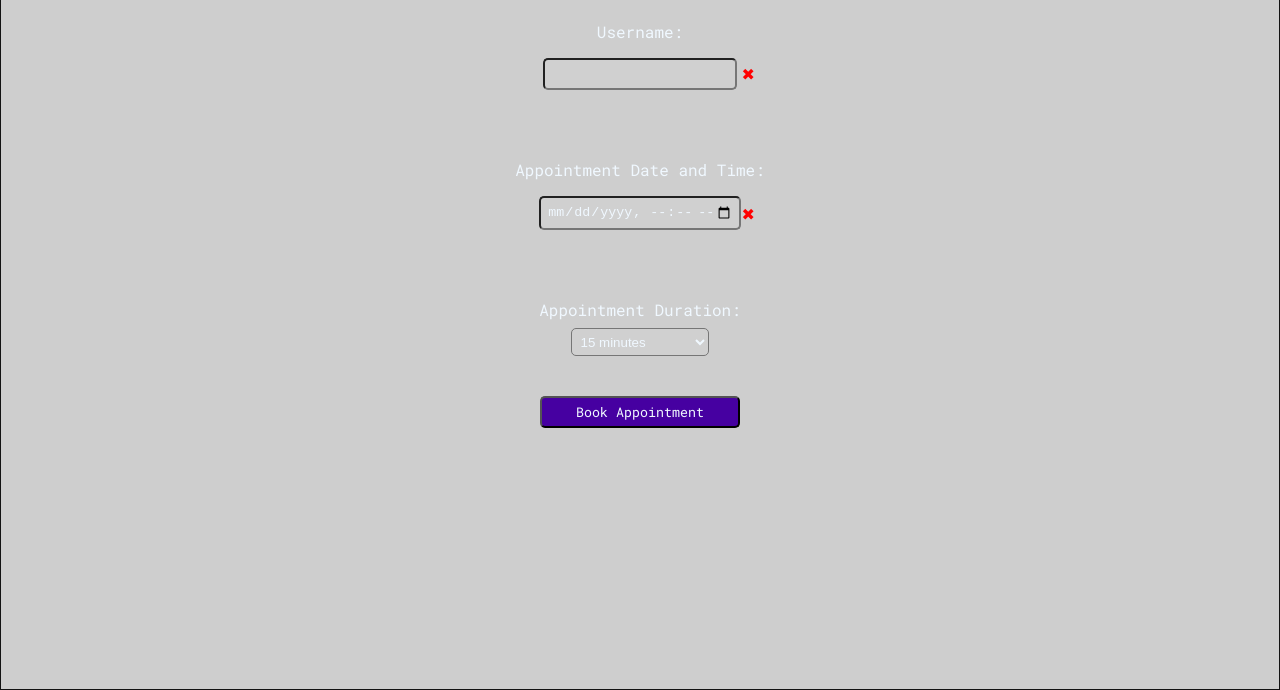
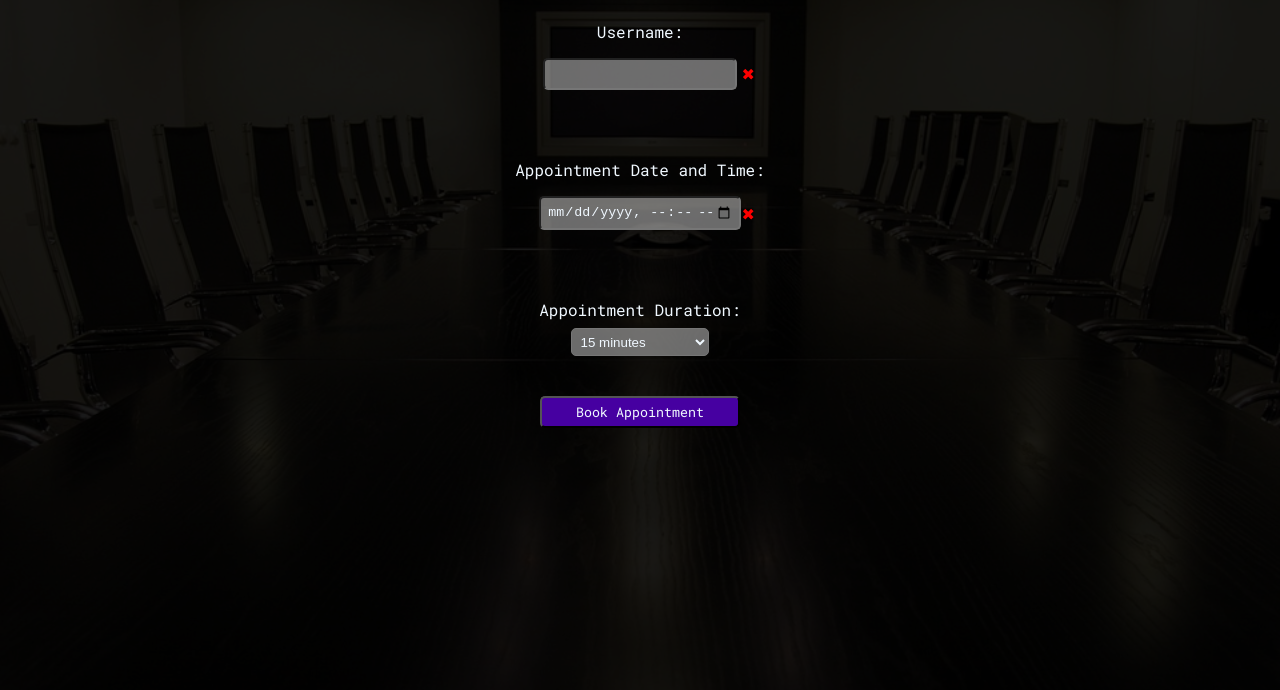
Before and after one commit to Bojan-Spasovski/conference-room-scheduler, a plain HTML site: page index.html in a window 1280 px wide. Shown: the part 110-800 px from the top of the page. Drawn offline with Linux system fonts and the light colour scheme; the site is published under a folder, as on GitHub Pages, so addresses that start at the root find nothing.

Commit message:
fixed paths

```diff
--- a/index.html
+++ b/index.html
@@ -17,7 +17,7 @@
 <body>
 
   <div id="background-image">
-    <img src="/img/iocenters-2673327_960_720.jpg" alt="">
+    <img src="./img/iocenters-2673327_960_720.jpg" alt="A photograph of a conference room with table and chairs">
   </div>
 
   <header>
```
